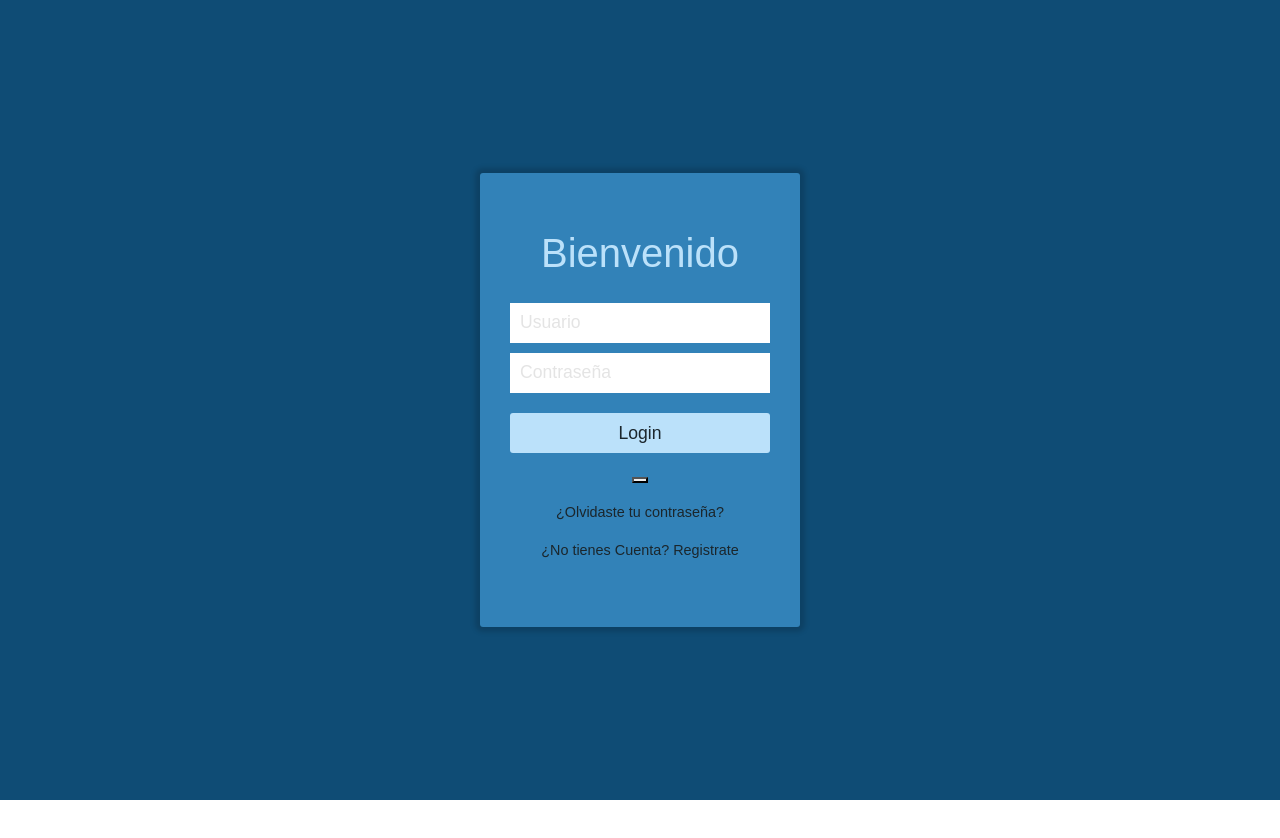
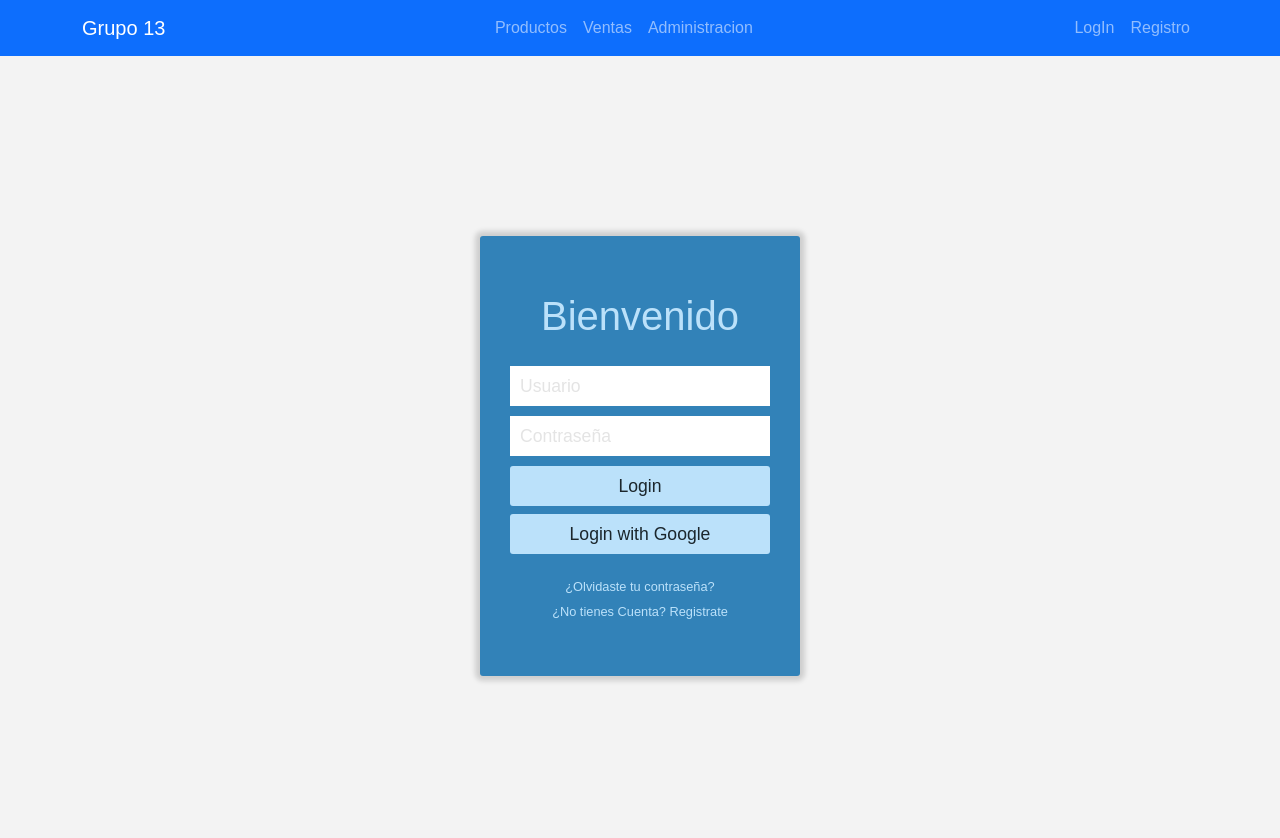
Before and after one commit to Tataalvarez/Grupo_13_Frontend, a React (Create React App) app in the folder app-ventas/: page /login in a window 1280 px wide. Shown: the top 838 px of the page. Before the commit the page ends 800 px from the top, so only its background shows below. Built offline with nearby package versions, Linux system fonts and the light colour scheme; no server answers.

Commit message:
ajustando estylos

```diff
--- a/app-ventas/src/App.css
+++ b/app-ventas/src/App.css
@@ -8,5 +8,6 @@
     color: #1b262c;
 
     margin: 0;
-    background-color: #0f4c75;
+    /* background-color: #0f4c75; */
+    background-color: #f3f3f3
   }
--- a/app-ventas/src/App.js
+++ /dev/null
@@ -1,14 +0,0 @@
-import React from 'react';
-import Login from './components/login/Login';
-import './App.css'
-
-function App() {
-  return (
-    <div>
-    <Login/>
-    </div>
-  );
-}
-
-
-export default App;
--- a/app-ventas/src/App.jsx
+++ b/app-ventas/src/App.jsx
@@ -1,16 +1,15 @@
 import React from "react";
 import { BrowserRouter as Router, Route, Switch } from "react-router-dom";
-import { useFirebaseApp } from "reactfire";
 
 // Componentes
-import { Navegacion } from "./components/shared/navbar/Navegacion";
-import { Home } from "./components/shared/home/Home";
-import Ventas from "./components/ventas/Ventas";
-import { Busqueda } from "./components/ventas/Busqueda";
+import Header from "./components/shared/Header";
+// import { Home } from "./components/shared/home/Home";
+// import Ventas from "./components/ventas/Ventas";
+// import { Busqueda } from "./components/ventas/Busqueda";
+import Login from "./components/login/Login";
+import './App.css';
 
-//import { Container } from "react-bootstrap";
-
-export function App() {
+function App() {
   const dataBase = [
     {
       id: 1,
@@ -52,19 +51,19 @@ export function App() {
       vendedor: "Tatiana",
     },
   ];
-  const firebase = useFirebaseApp();
-  console.log(firebase);
   return (
-    <>
       <Router>
-        <Navegacion />
+        <Header />
         <Switch>
-          <Route exact path="/" component={Home} />
-          <Route exact path="/ventas">
+          <Route exact path="/login" >
+            <Login />
+          </Route>
+          {/* <Route exact path="/ventas">
             <Ventas dataBase={dataBase} />
-          </Route>
+          </Route> */}
         </Switch>
       </Router>
-    </>
   );
 }
+
+export default App;
--- a/app-ventas/src/components/login/BotonGoogle.js
+++ b/app-ventas/src/components/login/BotonGoogle.js
@@ -1,50 +1,45 @@
-import React, {useState, useEffect} from 'react';
+import React, { useState, useEffect } from "react";
 import firebase from 'firebase/compat/app';
 import 'firebase/compat/auth';
 
+function BotonGoogle() {
+  const provider = new firebase.auth.GoogleAuthProvider();
 
-function BotonGoogle() {
+  const [user, setUser] = useState(null);
 
-  const provider = new firebase.auth.GoogleAuthProvider ();
-
-  const [user,setUser]=useState(null);
-
-  useEffect(() =>{
-    firebase.auth().onAuthStateChanged((user)=>{
-      if(user){
-        setUser(user.email)
-        console.log("estas logueado")
+  useEffect(() => {
+    firebase.auth().onAuthStateChanged((user) => {
+      if (user) {
+        setUser(user.email);
+        console.log("estas logueado");
       } else {
-        console.log("no logueado")
-
+        console.log("no logueado");
+        setUser(null, setUser)
       }
-
-    })
-  },[])
-
+    });
+  }, []);
 
   const signInWithGoogle = () => {
-    firebase.auth().signInWithPopup(provider)
-    .then((result) => {
-      console.log("estoy logeado con google")
-    }).catch((error) => {
-      const errorCode = error.code;
-      const errorMessage = error.message;
-      const credential = error.credential
-      console.log(`error en login errorCode:${errorCode}, msg:${errorMessage}`)
-    });
-  }
-
-
+    firebase
+      .auth()
+      .signInWithPopup(provider)
+      .then((result) => {
+        console.log("estoy logeado con google");
+      })
+      .catch((error) => {
+        const errorCode = error.code;
+        const errorMessage = error.message;
+        const credential = error.credential;
+        console.log(
+          `error en login errorCode:${errorCode}, msg:${errorMessage}`
+        );
+      });
+  };
 
   return (
-    <div className="BotonLogin text-center">
-
-      <button type="button" onClick={signInWithGoogle}> </button>
-
-    </div>
-
-
+    <button className="BotonLogin my-2" type="submit" onClick={signInWithGoogle}>
+      Login with Google
+    </button>
   );
 }
 
--- a/app-ventas/src/components/login/Login.js
+++ b/app-ventas/src/components/login/Login.js
@@ -1,58 +1,39 @@
-import React from 'react'
-import BotonGoogle from './BotonGoogle'
+import React from "react";
+import BotonGoogle from "./BotonGoogle";
 import "./login.css";
-
-
-
 
 function Login() {
   return (
     <div id="contenedor">
       <div id="central">
         <div id="login">
-                    <div className="titulo">
-                        Bienvenido
-                    </div>
+          <div className="titulo">Bienvenido</div>
           <formgroup>
-                        <input
-                            type="text"
-                            name="usuario"
-                            placeholder="Usuario"
-                        />
+            <input type="text" name="usuario" placeholder="Usuario" />
           </formgroup>
           <formgroup>
-                        <input
-                            type="password"
-                            name="Contraseña"
-                            placeholder="Contraseña"
-
-                        />
+            <input type="password" name="Contraseña" placeholder="Contraseña" />
           </formgroup>
 
-                    <button id="BotonLogin" type="submit" title="Ingresar" name="Ingresar">Login
+          <button
+            className="BotonLogin"
+            type="submit"
+            title="Ingresar"
+            name="Ingresar"
+          >
+            Login
           </button>
 
-                    <div id="Botongoogle">
-                    <BotonGoogle/>
-                    </div>
-
-
-
-
+          <BotonGoogle />
 
           <div className="pie-form">
-                        <p>¿Olvidaste tu contraseña?</p>
-                        <p>¿No tienes Cuenta? Registrate</p>
-                    </div>
-
-
+            <p className="parrafo">¿Olvidaste tu contraseña?</p>
+            <p className="parrafo">¿No tienes Cuenta? Registrate</p>
           </div>
         </div>
-
-
       </div>
-
-    )
+    </div>
+  );
 }
 
-export default Login
+export default Login;
--- a/app-ventas/src/components/login/login.css
+++ b/app-ventas/src/components/login/login.css
@@ -1,3 +1,6 @@
+#root {
+    --title-color: #bbe1fa;
+}
 
 #contenedor {
     display: flex;
@@ -19,7 +22,7 @@
 
 .titulo {
     font-size: 250%;
-    color:#bbe1fa;
+    color: var(--title-color);
     text-align: center;
     margin-bottom: 20px;
 }
@@ -63,7 +66,7 @@
     color: #E4E4E4;
 }
 
-#BotonLogin {
+.BotonLogin {
     font-family: 'Overpass', sans-serif;
     font-size: 110%;
     color:#1b262c;
@@ -71,26 +74,27 @@
     height: 40px;
     border: none;
 
-    border-radius: 3px 3px 3px 3px;
-    -moz-border-radius: 3px 3px 3px 3px;
     -webkit-border-radius: 3px 3px 3px 3px;
 
     background-color: #bbe1fa;
+}
 
+.BotonGoogle {
     margin-top: 10px;
 }
 
-#Botongoogle {
-    margin-top: 10px;
-
-}
 #login button:hover {
     background-color: #0f4c75;
-    color:#bbe1fa;
+    color: var(--title-color);
 }
 
 .pie-form {
-    font-size: 90%;
+    font-size: 80%;
     text-align: center;
     margin-top: 15px;
 }
+
+.parrafo {
+    margin-bottom: 5px;
+    color: var(--title-color);
+}
--- a/app-ventas/src/components/shared/Header.js
+++ b/app-ventas/src/components/shared/Header.js
@@ -2,7 +2,7 @@ import React from 'react'
 import { Container, Nav, Navbar } from "react-bootstrap";
 //import { Link } from 'react-router-dom';
 
-export function Navegacion () {
+function Header () {
   return (
     <Navbar className="navbar navbar-expand-lg navbar-dark bg-primary">
       <Container>
@@ -22,3 +22,5 @@ export function Navegacion () {
     </Navbar>
   )
 }
+
+export default Header;
```
Also changed, not shown: app-ventas/src/components/shared/home/Home.css (deleted, +0 -13 lines), app-ventas/src/components/shared/home/Home.jsx (deleted, +0 -42 lines), app-ventas/src/index.js (+4 -9 lines). Lines whose indentation alone changed are shown as unchanged.
